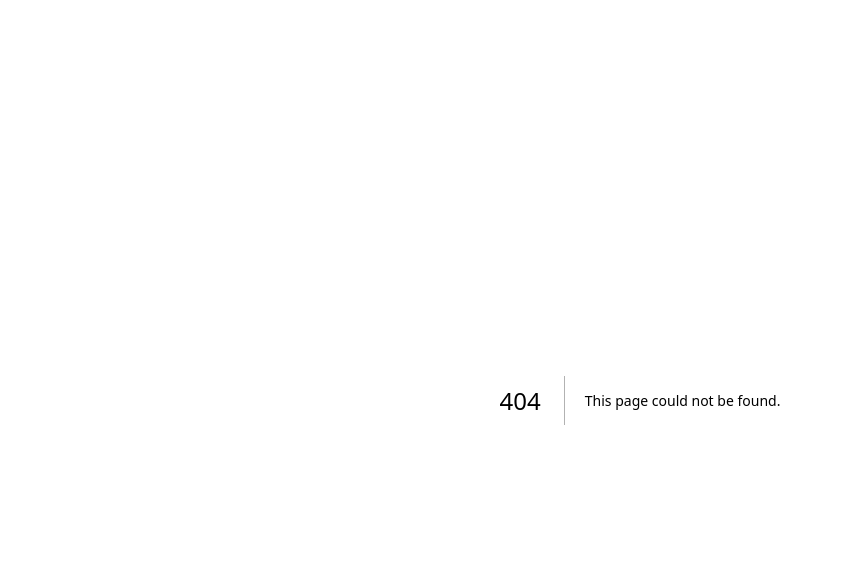
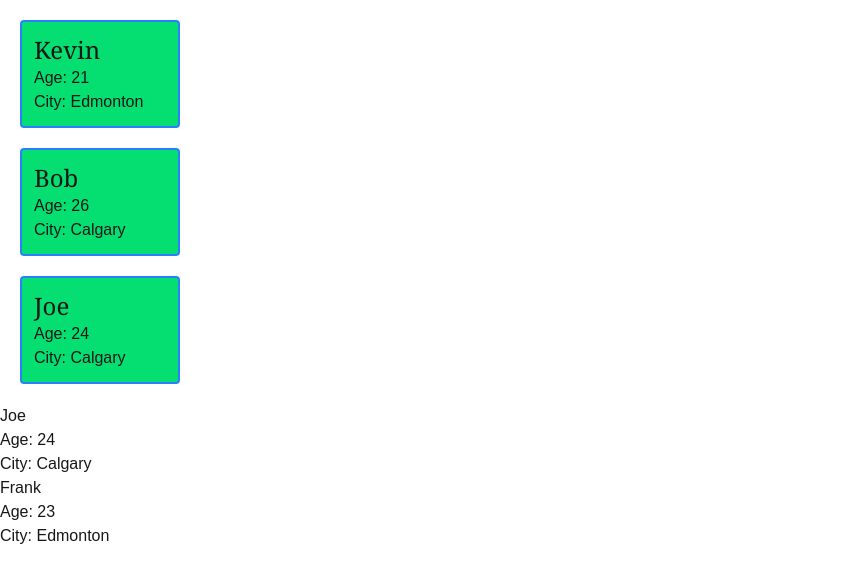
Before and after one commit to SAIT-SP2025/sp2025-cprg306c-classexamples, a Next.js app: page /week-3/props in a window 1280 px wide. Before the commit this address had no page. Shown: the top 582 px of the page, without its empty margins (0-843 px from the left). Built offline with nearby package versions, Linux system fonts and the light colour scheme.

Commit message:
Week 3 Class Examples

```diff
--- a/app/page.js
+++ b/app/page.js
@@ -9,6 +9,8 @@ export default function Home() {
   mult-line comment
   */
 
+  let linkStyles = "underline text-cyan-600 hover:text-cyan-300";
+
   return (
     <main>
       <h1 className="text-3xl">CPRG306 Class Examples</h1>
@@ -16,7 +18,9 @@ export default function Home() {
       <MyFirstComponent />
       <h2>Course Example Links</h2>
       <ul>
-        <li> <Link href="./week-2/" className="text-cyan-600 underline hover:text-cyan-300">Week 2 - Intro to React</Link> </li>
+        <li> <Link href="./week-2/" className={linkStyles}>Week 2 - Intro to React</Link> </li>
+        <li> <Link href="./week-3/objects/" className={linkStyles}>Week 3 - Objects</Link> </li>
+        <li> <Link href="./week-3/props/" className={linkStyles}>Week 3 - Props</Link> </li>
       </ul>
     </main>
   );
--- /dev/null
+++ b/app/week-3/objects/page.js
@@ -0,0 +1,43 @@
+
+
+
+export default function ObjectsPage(){
+
+    let studentOne = {
+        studentName: "Joe",
+        studentAge: 24,
+        hasGraduated: false,
+        schedule: ["CPGR123","CPRG456","CPRG789","CPRG306"],
+        address: {
+            street: "123 Main St.",
+            city: "Calgary",
+            province: "AB"
+        }
+    }
+
+    let {
+        studentName,
+        studentAge:age,
+        // schedule:[course1,course2,course3,course4]
+        // schedule:[,,,webDev2]
+        schedule:{3:webDev2},
+        address:{city}
+
+    } = studentOne;
+
+    return(
+        <main>
+            <h1>Objects</h1>
+            <h2>Dot Notation</h2>
+            <p>Name: {studentOne.studentName}</p>
+            <p>Age: {studentOne.studentAge}</p>
+            <p>WebDev2: {studentOne.schedule[3]}</p>
+            <p>City: {studentOne.address.city}</p>
+            <h2>Destructuring</h2>
+            <p>Name: {studentName}</p>
+            <p>Age: {age}</p>
+            <p>WebDev2: {webDev2}</p>
+            <p>City: {city}</p>
+        </main>
+    );
+}
--- /dev/null
+++ b/app/week-3/props/page.js
@@ -0,0 +1,39 @@
+import StudentComponent from "./student-component";
+import StudentComponentNew from "./student-component-new";
+
+export default function PropsPage() {
+
+    let studentOne = {
+        studentName: "Joe",
+        studentAge: 24,
+        hasGraduated: false,
+        schedule: ["CPGR123", "CPRG456", "CPRG789", "CPRG306"],
+        address: {
+            street: "123 Main St.",
+            city: "Calgary",
+            province: "AB"
+        }
+    }
+
+    let studentTwo = {
+        studentName: "Frank",
+        studentAge: 23,
+        address: {
+            city: "Edmonton"
+        }
+    }
+
+    return (
+        <main>
+            <StudentComponent sName="Kevin" sAge="21" sCity="Edmonton" />
+            <StudentComponent sName="Bob" sAge="26" sCity="Calgary" />
+            <StudentComponent
+                sName={studentOne.studentName}
+                sAge={studentOne.studentAge}
+                sCity={studentOne.address.city}
+            />
+            <StudentComponentNew studentObj={studentOne} />
+            <StudentComponentNew studentObj={studentTwo} />
+        </main>
+    );
+}
--- /dev/null
+++ b/app/week-3/props/student-component-new.js
@@ -0,0 +1,14 @@
+
+
+export default function StudentComponentNew( {studentObj} ){
+
+    let {studentName:name, studentAge:age, address:{city}} = studentObj;
+
+    return(
+        <div>
+            <h3>{name}</h3>
+            <p>Age: {age}</p>
+            <p>City: {city}</p>
+        </div>
+    );
+}
--- /dev/null
+++ b/app/week-3/props/student-component.js
@@ -0,0 +1,12 @@
+
+
+export default function StudentComponent(props){
+
+    return(
+        <div className="bg-green-400 m-5 p-3 border-2 border-blue-500 w-40 rounded">
+            <h3 className="text-2xl font-serif">{props.sName}</h3>
+            <p>Age: {props.sAge}</p>
+            <p>City: {props.sCity}</p>
+        </div>
+    )
+}
```
